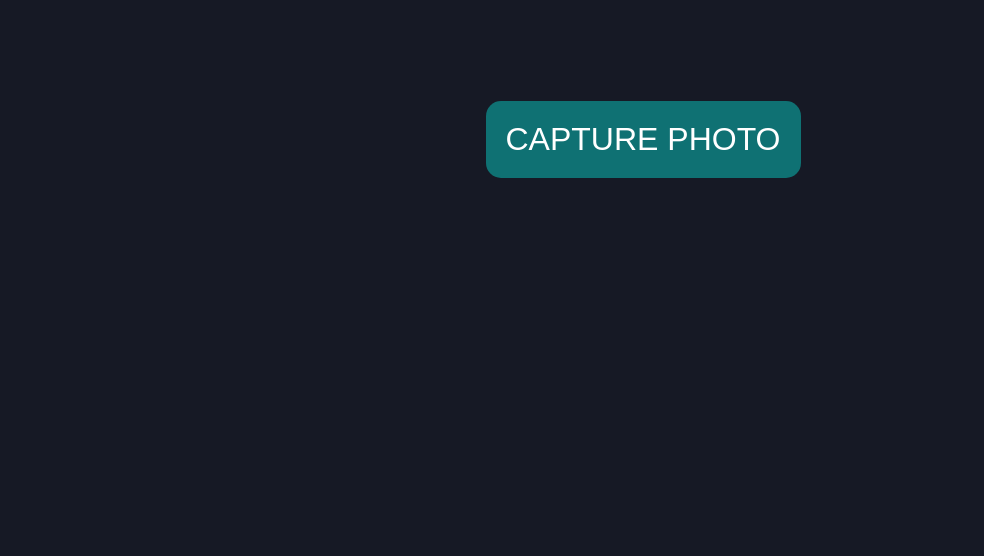
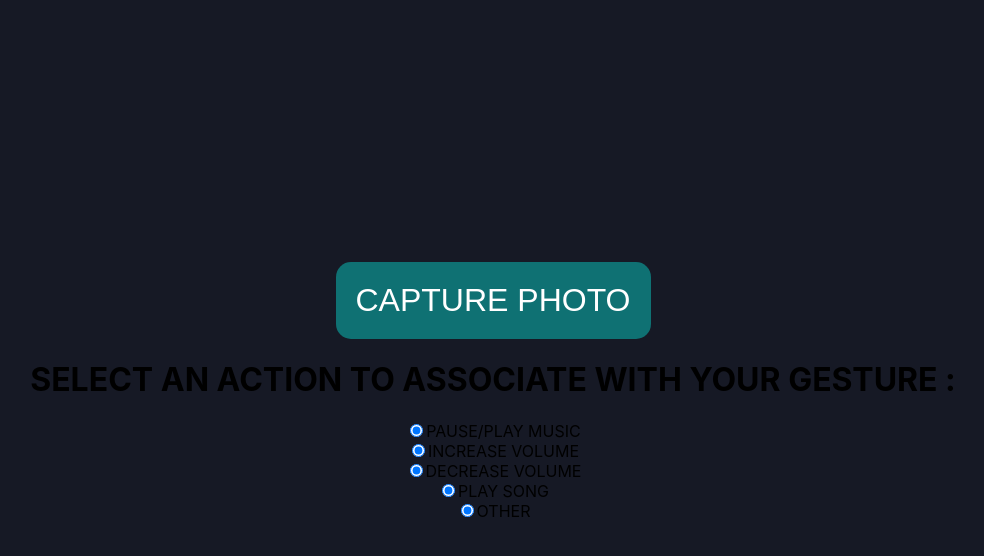
Before and after one commit to ethantorone/Jesture, a React (Create React App) app in the folder jesture-frontend/: page / in a window 1280 px wide. Shown: the top 556 px of the page, without its empty margins (147-1131 px from the left). Built offline with nearby package versions, Linux system fonts and the light colour scheme; no server answers.

Commit message:
set up capture photo/try again/submit photo buttons

```diff
--- a/jesture-frontend/src/Components/gestureCreate.js
+++ b/jesture-frontend/src/Components/gestureCreate.js
@@ -1,10 +1,11 @@
-import React from "react";
+import React, { useState } from "react";
 import Webcam from "react-webcam";
 import gestureCreateStyles from "./gestureCreate.modules.css";
 
 const WebcamCapture = () => {
   const webcamRef = React.useRef(null);
   const [imgSrc, setImgSrc] = React.useState(null);
+  const [displayGestureSelect, setDisplayGestureSelect] = useState(false);
 
   const capture = React.useCallback(() => {
     const imageSrc = webcamRef.current.getScreenshot();
@@ -12,7 +13,10 @@ const WebcamCapture = () => {
   }, [webcamRef, setImgSrc]);
 
   return (
-    <>
+    <div className="cameraAndButtons">
+      {imgSrc ?
+        <img className="capturedImg" src={imgSrc}></img>
+      :
         <Webcam
           className="webCam"
           mirrored
@@ -20,21 +24,56 @@ const WebcamCapture = () => {
           ref={webcamRef}
           screenshotFormat="image/jpeg"
         />
+      }
+
+      {imgSrc ?
+        <div className="buttons">
+          <button className="captureButton" onClick={() => setImgSrc(null)}>TRY AGAIN</button>
+          <button className="captureButton">SUBMIT GESTURE</button>
+        </div>
+      :
         <button className="captureButton" onClick={capture}>CAPTURE PHOTO</button>
-      {imgSrc && (
-        <img
-          src={imgSrc}
-        />
-      )}
-    </>
+      }
+    </div>
   );
 };
 
+const ActionSelect = () => {
+  return (
+    <div>
+      <h1>SELECT AN ACTION TO ASSOCIATE WITH YOUR GESTURE :</h1>
+      <form className="actionsList">
+        <label>
+          <input type="radio" value="option1" checked={true} />
+          PAUSE/PLAY MUSIC
+        </label>
+        <label>
+          <input type="radio" value="option1" checked={true} />
+          INCREASE VOLUME
+        </label>
+        <label>
+          <input type="radio" value="option1" checked={true} />
+          DECREASE VOLUME
+        </label>
+        <label>
+          <input type="radio" value="option1" checked={true} />
+          PLAY SONG
+        </label>
+        <label>
+          <input type="radio" value="option1" checked={true} />
+          OTHER
+        </label>
+      </form>
+    </div>
+
+  );
+};
 
 function GestureCreate(props) {
   return (
     <div>
       <WebcamCapture/>
+      <ActionSelect/>
     </div>
   );
 };
--- a/jesture-frontend/src/Components/gestureCreate.modules.css
+++ b/jesture-frontend/src/Components/gestureCreate.modules.css
@@ -1,5 +1,21 @@
+.cameraAndButtons {
+  display: flex;
+  flex-direction: column;
+  gap: 2em;
+}
+
 .webCam {
+  margin-top: 5em;
   border-radius: 45px;
+  max-width: 30%;
+  align-self: center;
+}
+
+.capturedImg {
+  margin-top: 5em;
+  border-radius: 45px;
+  max-width: 30%;
+  align-self: center;
 }
 
 .captureButton {
@@ -9,5 +25,16 @@
   border: none;
   font-size: 32px;
   color: white;
+  align-self: center;
+}
 
+.buttons {
+  align-self: center;
+  display: flex;
+  gap: 5rem;
 }
+
+.actionsList {
+  display: flex;
+  flex-direction: column;
+}
```
Lines whose indentation alone changed are shown as unchanged.
